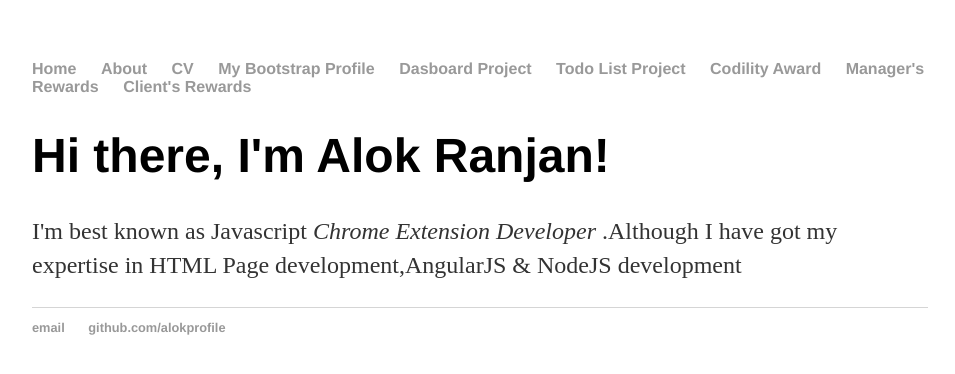
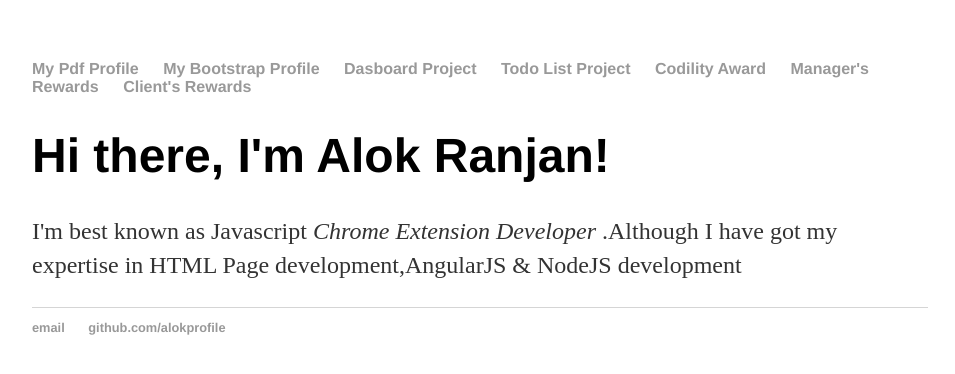
Before and after one commit to alokranjan04/alokranjan04.github.io, a Jekyll site: the page built from index.html, in a window 1280 px wide. Shown: the top 374 px of the page, without its empty margins (160-1115 px from the left). Built offline with Jekyll 4.4.1, drawn with Linux system fonts in a browser that asks for light colours; Markdown is read by kramdown in place of the engine named in the settings.

Commit message:
Adjusting the headers

```diff
--- a/_layouts/default.html
+++ b/_layouts/default.html
@@ -8,9 +8,7 @@
 		<body>
 			<nav>
 	    		<ul>
-	        		<li><a href="/">Home</a></li>
-		        	<li><a href="/about">About</a></li>
-	        		<li><a href="../Alok_Ranjan_profile.pdf">CV</a></li>
+	        		<li><a href="../Alok_Ranjan_profile.pdf">My Pdf Profile</a></li>
 				<li><a href="../resume_bootstrap/index.html">My Bootstrap Profile</a></li>
 	        		<li><a href="../dashboardFromSheet.io/index.html">Dasboard Project</a></li>
 				<li><a href="../ETodoList/index.html">Todo List Project</a></li>
```
